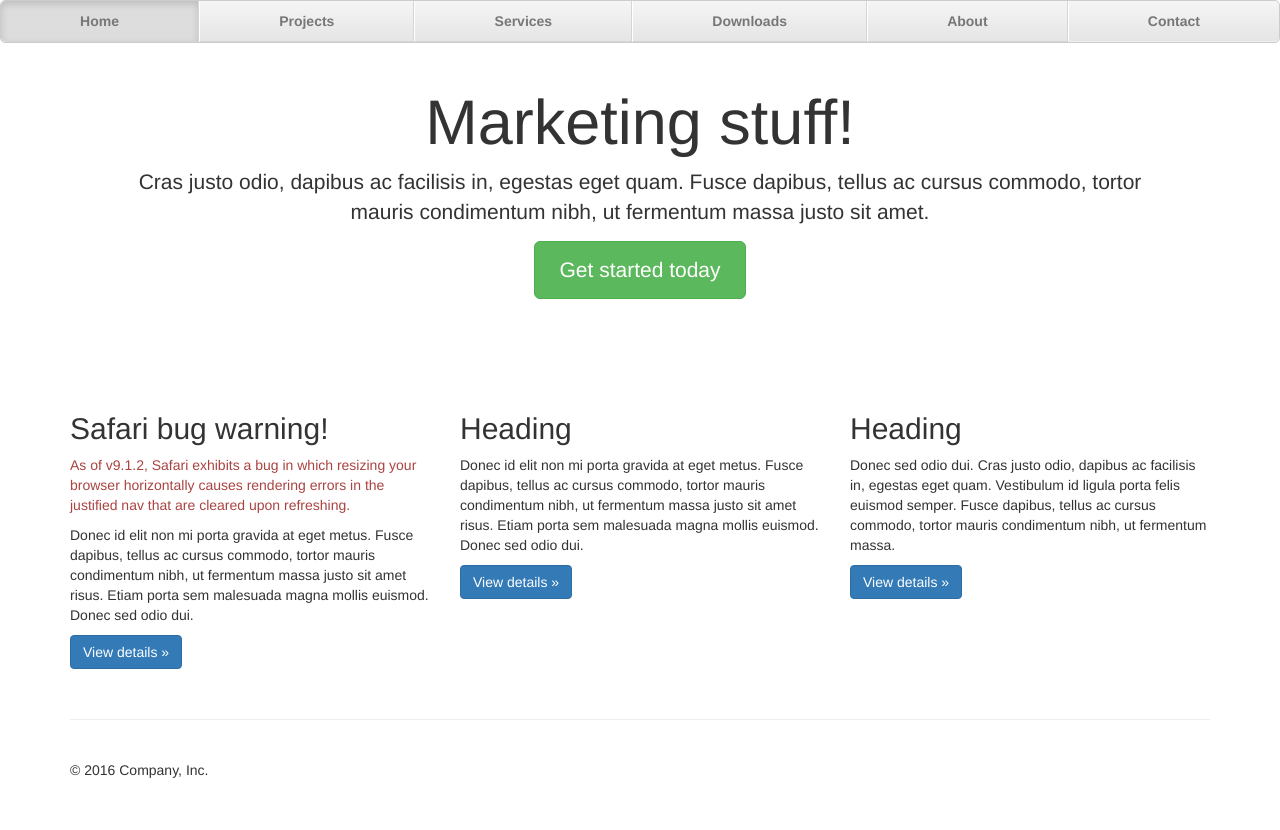
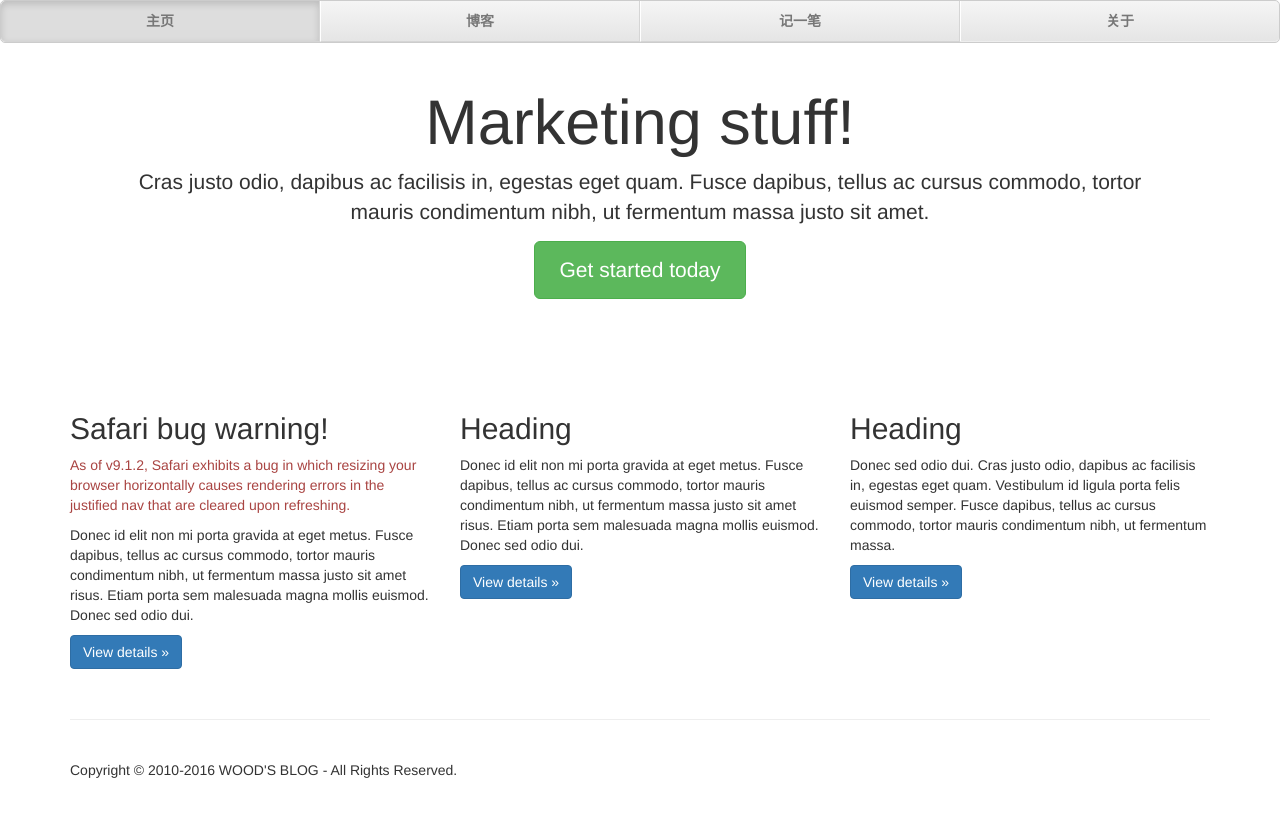
Before and after one commit to asdgh1000/web2, a Django app: page / in a window 1280 px wide. Run offline with Django 3.2, Linux system fonts and the light colour scheme; some libraries are stand-ins or nearby versions.

Commit message:
页面优化

```diff
--- a/templates/base.html
+++ b/templates/base.html
@@ -33,12 +33,10 @@
     <div class="masthead">
         <nav>
             <ul class="nav nav-justified navbar-fixed-top">
-                <li class="active"><a href="{% url 'mainSite:index' %}">Home</a></li>
-                <li><a href="#">Projects</a></li>
-                <li><a href="#">Services</a></li>
-                <li><a href="#">Downloads</a></li>
-                <li><a href="#">About</a></li>
-                <li><a href="#">Contact</a></li>
+                <li class="active"><a href="{% url 'mainSite:index' %}">主页</a></li>
+                <li><a href="#">博客</a></li>
+                <li><a href="#">记一笔</a></li>
+                <li><a href="#">关于</a></li>
             </ul>
         </nav>
     </div>
@@ -46,7 +44,7 @@
     {%  block content %}{% endblock %}
     <!-- Site footer -->
     <footer class="footer">
-        <p>&copy; 2016 Company, Inc.</p>
+        <p>Copyright © 2010-2016 WOOD'S BLOG - All Rights Reserved. </p>
     </footer>
 </div> <!-- /container -->
 </body>
```
